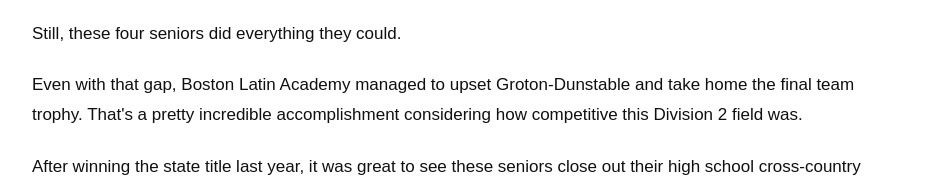
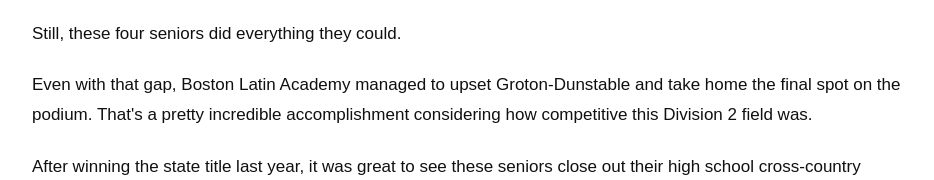
Before and after one commit to ethanbarossi/Massachusetts-Distance-Project, a plain HTML site: page articles/MDP-Meet-of-Champions-Review-and-Analysis-2026.html in a window 1280 px wide. Shown: the part 7496-7676 px from the top of the page, without its empty margins (172-1106 px from the left). Drawn offline with Linux system fonts and the light colour scheme.

Commit message:
Update MDP-Meet-of-Champions-Review-and-Analysis-2026.html

```diff
--- a/articles/MDP-Meet-of-Champions-Review-and-Analysis-2026.html
+++ b/articles/MDP-Meet-of-Champions-Review-and-Analysis-2026.html
@@ -95,7 +95,7 @@ main{max-width:920px;margin:0 auto;padding:48px 24px 90px}.eyebrow{color:#087ce7
 <p>That&#x27;s four runners inside the top 30 at the Meet of Champions.</p>
 <p>The problem for BLA has always been finding that fifth runner to back up its incredible front four. There&#x27;s only so much you can do when you have four runners competing at such a high level but a much larger gap to your fifth.</p>
 <p>Still, these four seniors did everything they could.</p>
-<p>Even with that gap, Boston Latin Academy managed to upset Groton-Dunstable and take home the final team trophy. That&#x27;s a pretty incredible accomplishment considering how competitive this Division 2 field was.</p>
+<p>Even with that gap, Boston Latin Academy managed to upset Groton-Dunstable and take home the final spot on the podium. That's a pretty incredible accomplishment considering how competitive this Division 2 field was.</p>
 <p>After winning the state title last year, it was great to see these seniors close out their high school cross-country careers with another podium finish.</p>
 <p>Congratulations to this group on an amazing final season.</p>
 <h3>Spotlight: Groton-Dunstable</h3>
```
